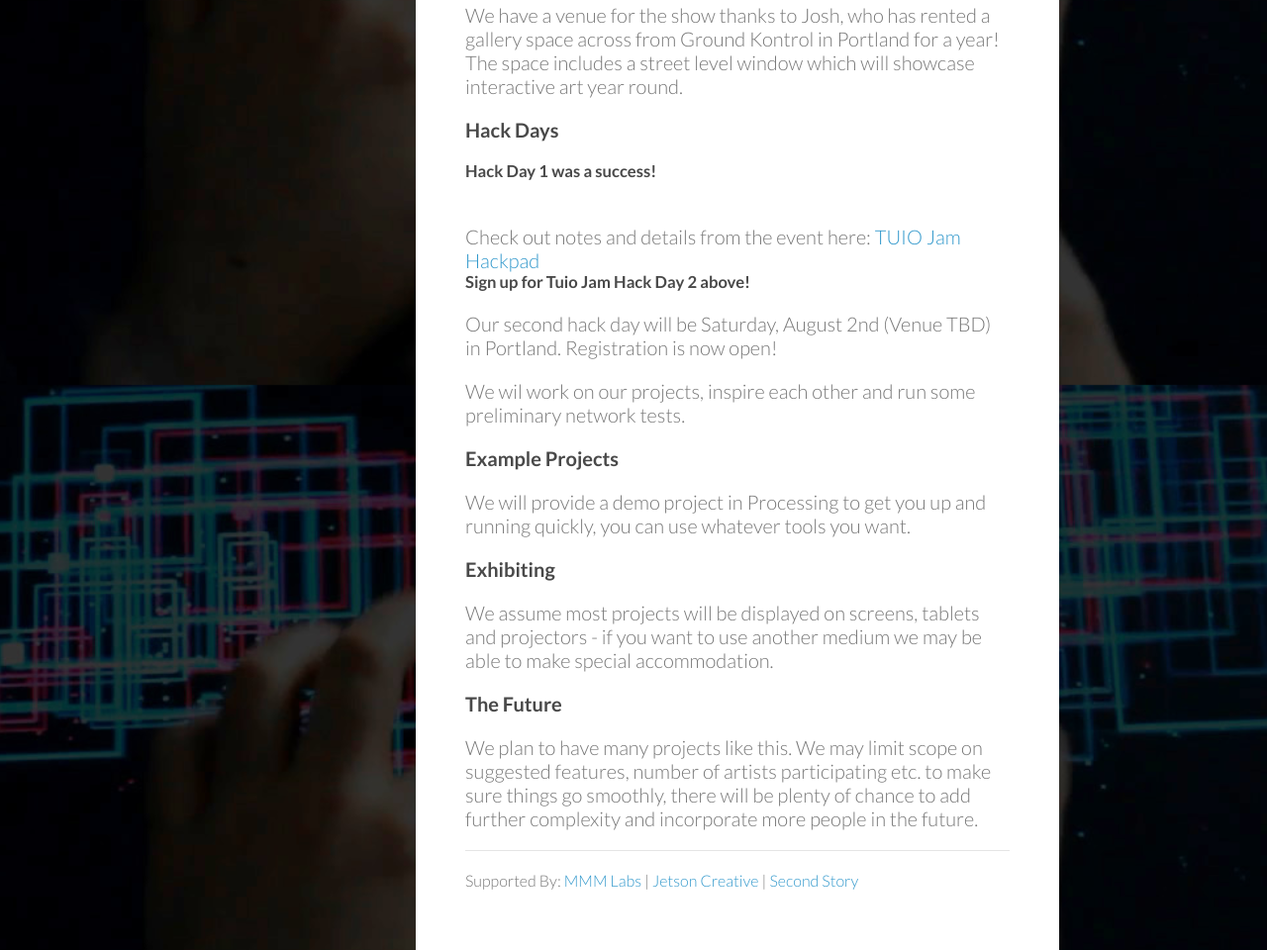
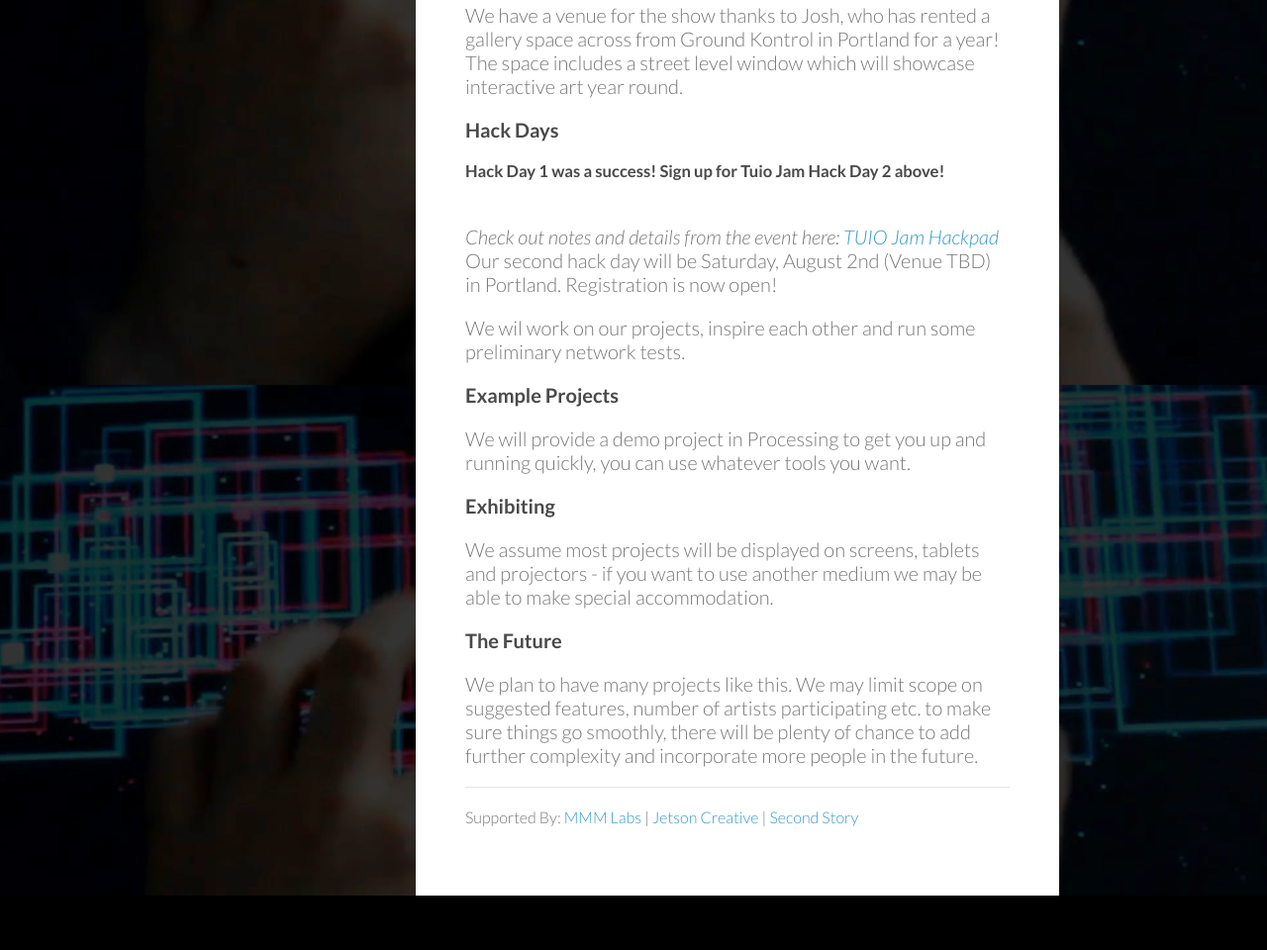
Before and after one commit to Ctrl-Art/tuio-jam, a plain HTML site: page index.html in a window 1280 px wide. Shown: the part 1211-2171 px from the top of the page at 99% size. After the commit the page ends 2116 px from the top, so only its background shows below. Drawn offline with Linux system fonts and the light colour scheme.

Commit message:
Update index.html

```diff
--- a/index.html
+++ b/index.html
@@ -40,8 +40,10 @@
         <p>We have a venue for the show thanks to Josh, who has rented a gallery space across from Ground Kontrol in Portland for a year! The space includes a street level window which will showcase interactive art year round.
 
         <h4>Hack Days</h4>
-        <h5>Hack Day 1 was a success!</h5><br>Check out notes and details from the event here: <a href="https://tuiojam.hackpad.com/TUIO-Jam-Hackday-Notes-wlx4X3m0uDF">TUIO Jam Hackpad</a></h5>
-        <h5>Sign up for Tuio Jam Hack Day 2 above!</h5>
+        <h5>Hack Day 1 was a success! Sign up for Tuio Jam Hack Day 2 above!</h5>
+        <br>
+        <i>Check out notes and details from the event here: <a href="https://tuiojam.hackpad.com/TUIO-Jam-Hackday-Notes-wlx4X3m0uDF">TUIO Jam Hackpad</a></i>
+        <br>
         <p>Our second hack day will be Saturday, August 2nd (Venue TBD) in Portland. Registration is now open!</p>
         <p>We wil work on our projects, inspire each other and run some preliminary network tests.</p>
 
```
